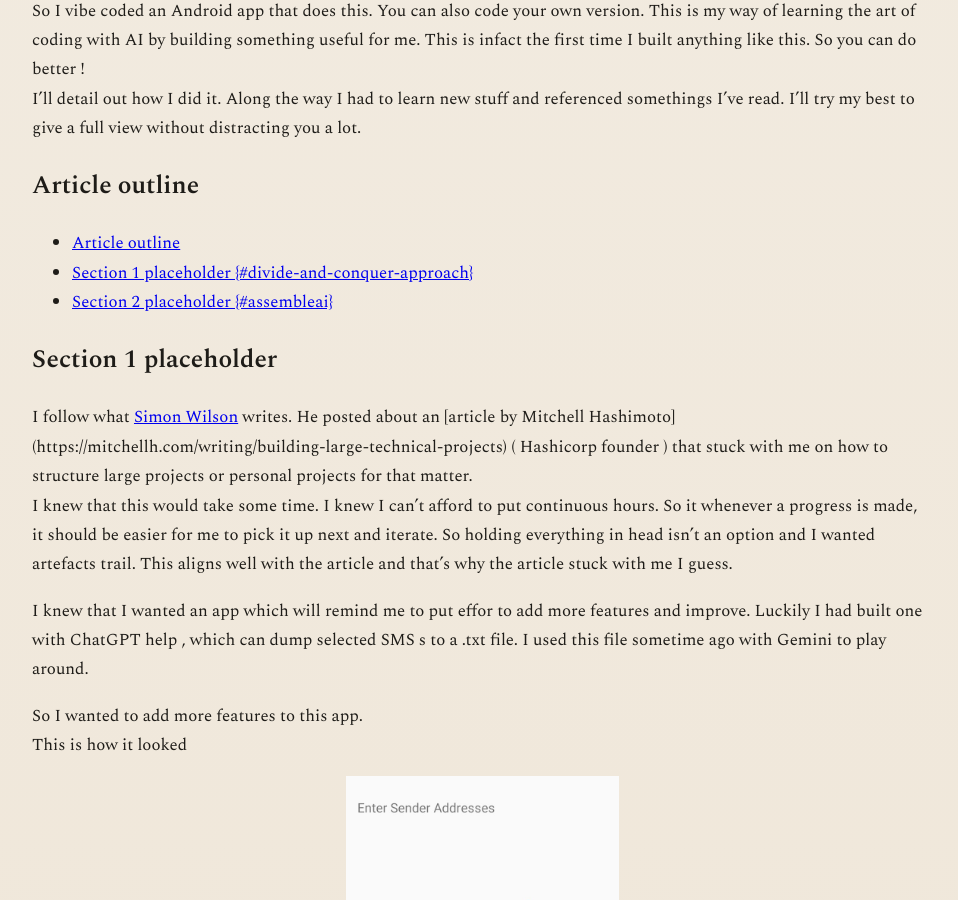
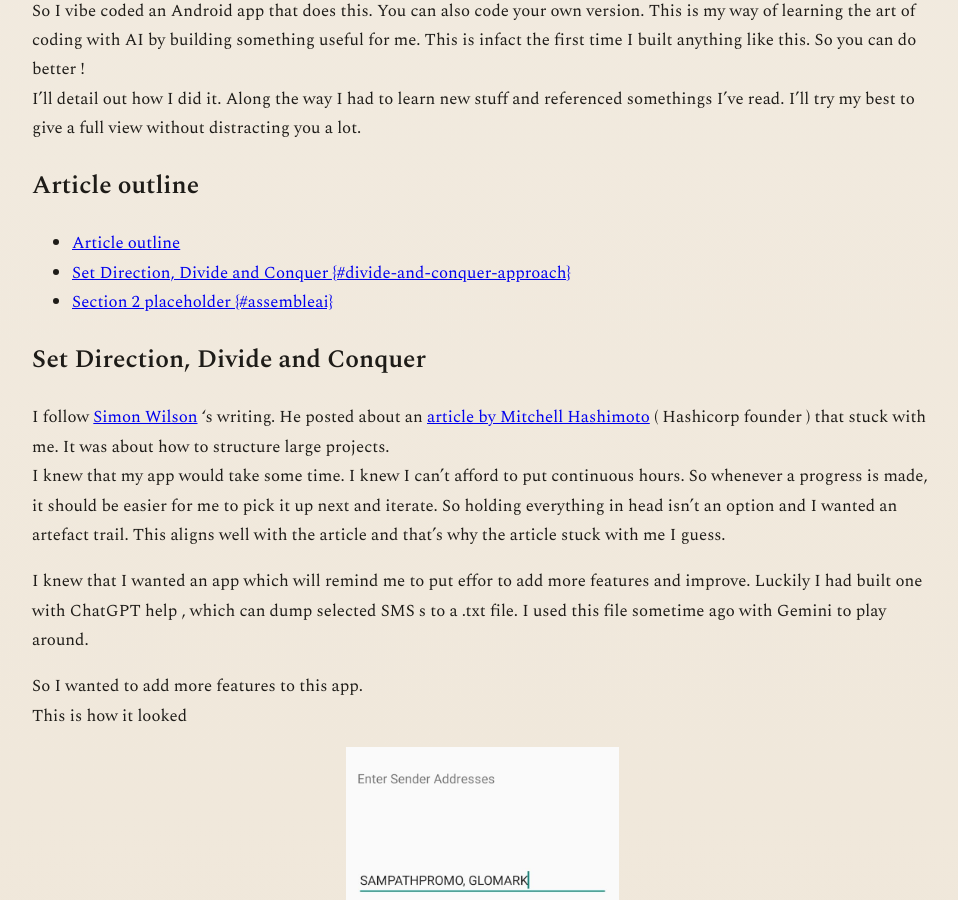
Before and after one commit to nilanka-weeraman/nilanka-weeraman.github.io, a Jekyll site: the page built from _posts/2026-01-20-welcome.md, in a window 1280 px wide and 900 px high, scrolled down 2526 px. Shown: the whole window, without its empty margins (158-1116 px from the left). Built offline with Jekyll 4.4.1, drawn with Linux system fonts in a browser that asks for light colours.

Commit message:
section1 modififications

```diff
--- a/_posts/2026-01-20-welcome.md
+++ b/_posts/2026-01-20-welcome.md
@@ -20,13 +20,13 @@ I'll detail out how I did it. Along the way I had to learn new stuff and referen
 ## Article outline
 
 - [Article outline](#article-outline)
-- [Section 1 placeholder {#divide-and-conquer-approach}](#section-1-placeholder-divide-and-conquer-approach)
+- [Set Direction, Divide and Conquer {#divide-and-conquer-approach}](#set-direction-divide-and-conquer-divide-and-conquer-approach)
 - [Section 2 placeholder {#assembleai}](#section-2-placeholder-assembleai)
 
-## Section 1 placeholder {#divide-and-conquer-approach}
+## Set Direction, Divide and Conquer {#divide-and-conquer-approach}
 
-I follow what [Simon Wilson](https://simonwillison.net/) writes. He posted about an [article by Mitchell Hashimoto] (https://mitchellh.com/writing/building-large-technical-projects) ( Hashicorp founder ) that stuck with me on how to structure large projects or personal projects for that matter. <br>
-I knew that this would take some time. I knew I can't afford to put continuous hours. So it whenever a progress is made, it should be easier for me to pick it up next and iterate. So holding everything in head isn't an option and I wanted artefacts trail. This aligns well with the article and that's why the article stuck with me I guess.
+I follow [Simon Wilson](https://simonwillison.net/) 's writing. He posted about an [article by Mitchell Hashimoto](https://mitchellh.com/writing/building-large-technical-projects) ( Hashicorp founder ) that stuck with me. It was about how to structure large projects. <br>
+I knew that my app would take some time. I knew I can't afford to put continuous hours. So whenever a progress is made, it should be easier for me to pick it up next and iterate. So holding everything in head isn't an option and I wanted an artefact trail. This aligns well with the article and that's why the article stuck with me I guess.
 
 I knew that I wanted an app which will remind me to put effor to add more features and improve. Luckily I had built one with ChatGPT help , which can dump selected SMS s to a .txt file. I used this file sometime ago with Gemini to play around. <br>
 
```
